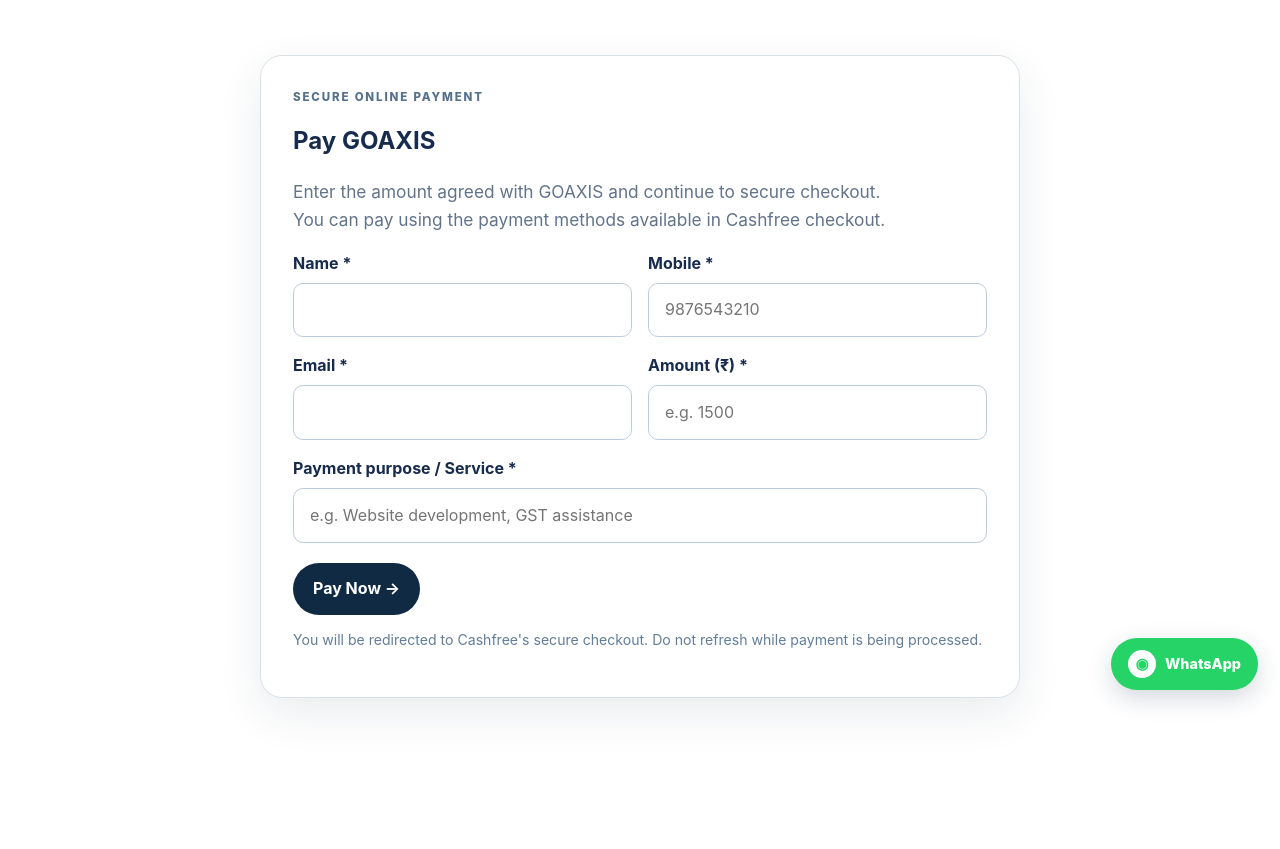
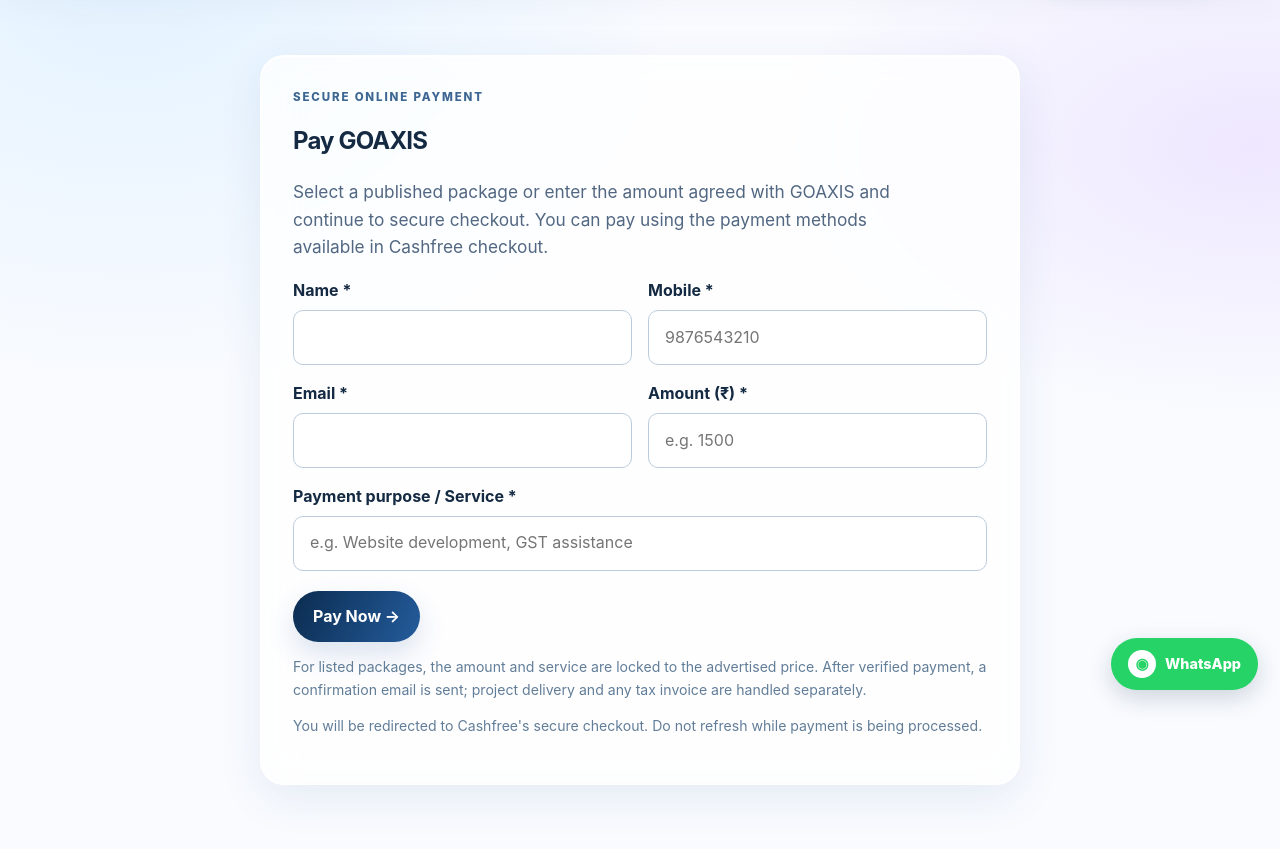
Before and after one commit to arpit-ae/axis, a plain HTML site: page pay-now.html in a window 1280 px wide. Shown: the part 88-937 px from the top of the page. Before the commit the page ends 850 px from the top, so only its background shows below. Drawn offline with Linux system fonts and the light colour scheme.

Commit message:
feat: apply glass design and publish new GOAXIS prices and navigation

```diff
--- a/pay-now.html
+++ b/pay-now.html
@@ -15,14 +15,14 @@
 <style>
 .pay-shell{max-width:760px;margin:4rem auto}.pay-card{background:#fff;border:1px solid #d9e2ec;border-radius:22px;padding:2rem;box-shadow:0 16px 45px rgba(16,42,67,.09)}.pay-card h1{margin:.25rem 0 .65rem}.pay-card .intro{max-width:600px}.pay-grid{display:grid;grid-template-columns:1fr 1fr;gap:1rem}.pay-field{display:flex;flex-direction:column;gap:.4rem}.pay-field.full{grid-column:1/-1}.pay-field label{font-weight:700}.pay-field input,.pay-field textarea{width:100%;padding:.85rem 1rem;border:1px solid #bcccdc;border-radius:10px;font:inherit}.pay-field input:focus,.pay-field textarea:focus{outline:3px solid rgba(46,125,255,.15);border-color:#2e7dff}.pay-actions{margin-top:1.25rem;display:flex;gap:.75rem;align-items:center;flex-wrap:wrap}.pay-note{font-size:.88rem;color:#627d98}.pay-error{color:#b42318;font-weight:600}.pay-success{color:#067647;font-weight:600}@media(max-width:650px){.pay-shell{margin:2rem auto}.pay-card{padding:1.25rem}.pay-grid{grid-template-columns:1fr}}
 </style>
-</head>
+<link rel="stylesheet" href="premium.css"></head>
 <body>
 <header class="site-header"><div class="container nav-wrap"><a class="brand" href="index.html" aria-label="GOAXIS Consultancy home"><span class="brand-mark">G<span>.</span></span><span class="brand-copy"><strong>GOAXIS</strong><small>CONSULTANCY</small></span></a><a class="button button-secondary" href="index.html">← Back to website</a></div></header>
 <main class="container pay-shell">
 <section class="pay-card">
 <p class="eyebrow">SECURE ONLINE PAYMENT</p>
 <h1>Pay GOAXIS</h1>
-<p class="intro">Enter the amount agreed with GOAXIS and continue to secure checkout. You can pay using the payment methods available in Cashfree checkout.</p>
+<p class="intro">Select a published package or enter the amount agreed with GOAXIS and continue to secure checkout. You can pay using the payment methods available in Cashfree checkout.</p>
 <form id="payment-form" novalidate>
 <div class="pay-grid">
 <div class="pay-field"><label for="customer-name">Name *</label><input id="customer-name" name="name" autocomplete="name" maxlength="100" required></div>
@@ -32,7 +32,7 @@
 <div class="pay-field full"><label for="purpose">Payment purpose / Service *</label><input id="purpose" name="purpose" maxlength="200" placeholder="e.g. Website development, GST assistance" required></div>
 </div>
 <div class="pay-actions"><button class="button" id="pay-button" type="submit">Pay Now →</button><span id="payment-message" class="pay-note" role="status"></span></div>
-<p class="pay-note">You will be redirected to Cashfree's secure checkout. Do not refresh while payment is being processed.</p>
+<p class="pay-note">For listed packages, the amount and service are locked to the advertised price. After verified payment, a confirmation email is sent; project delivery and any tax invoice are handled separately.</p><p class="pay-note">You will be redirected to Cashfree's secure checkout. Do not refresh while payment is being processed.</p>
 </form>
 </section>
 </main>
```
